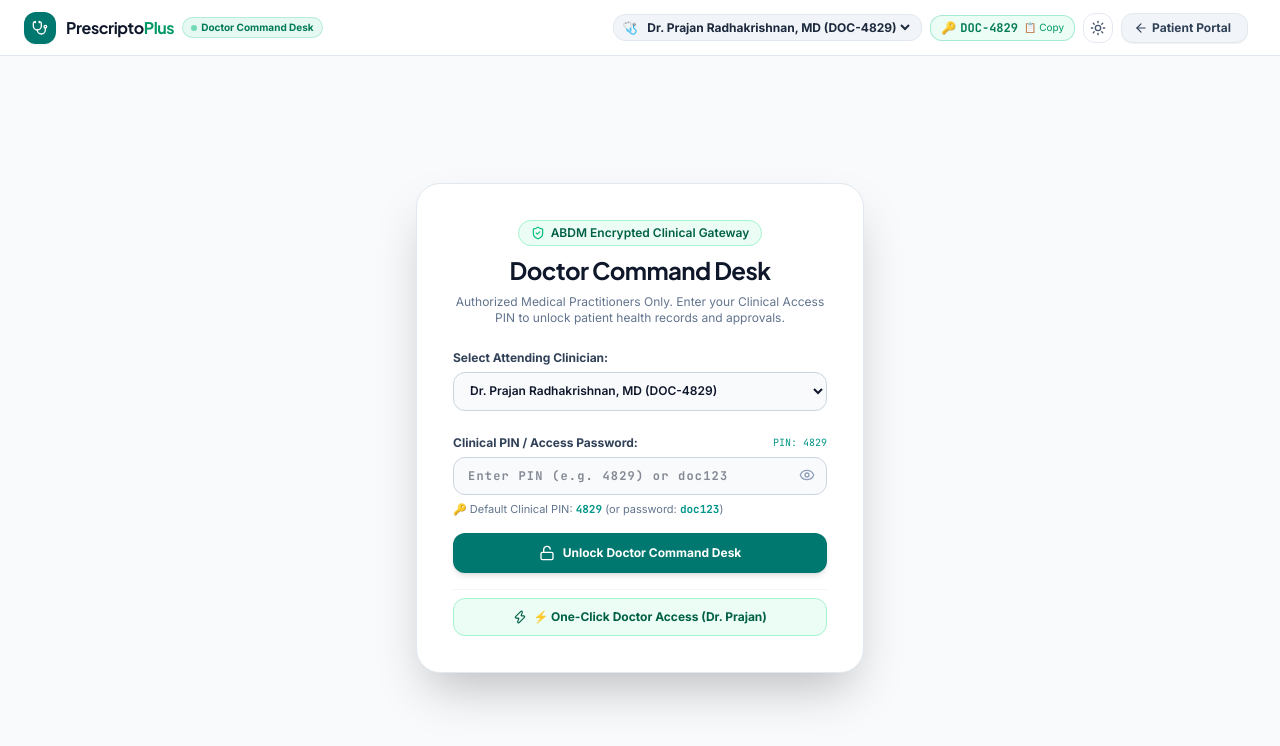
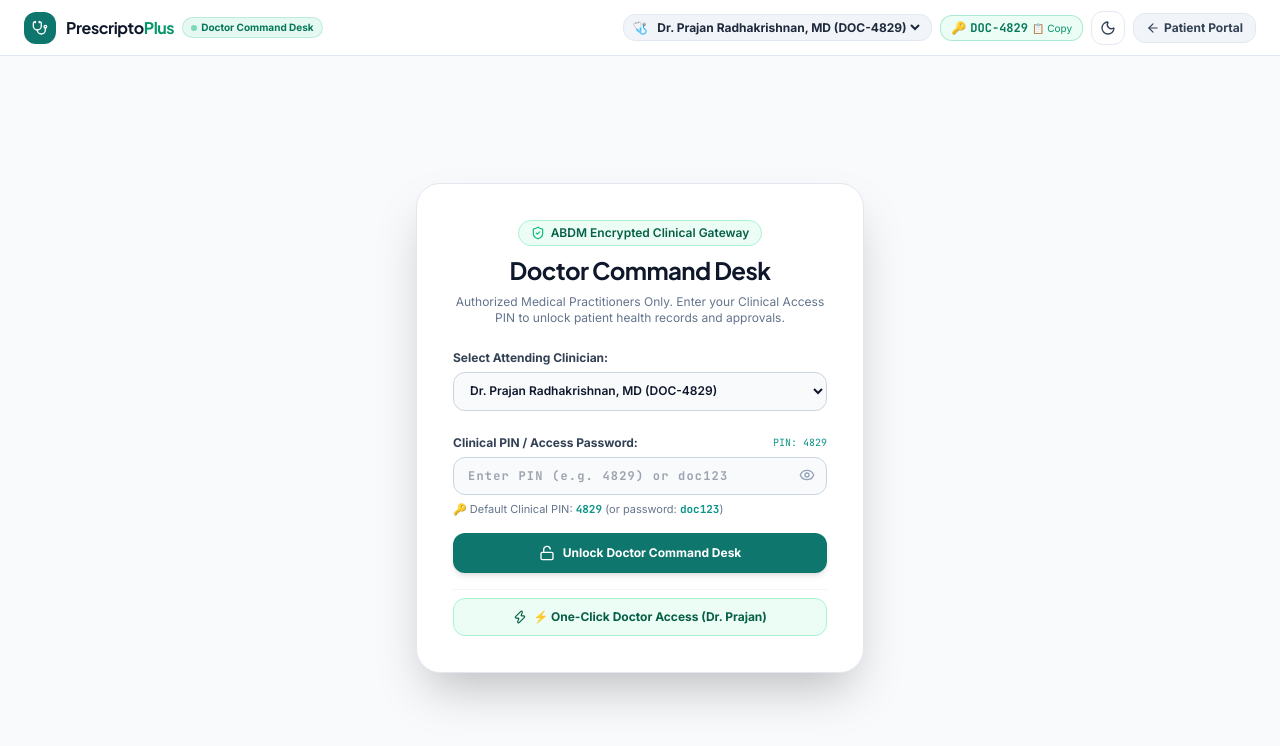
Before and after one commit to prajanexists-lang/prescripto, a website: page doctor-portal.html in a window 1280 px wide. Drawn offline with nearby package versions, Linux system fonts and the light colour scheme.

Commit message:
Fix dark/light mode toggle with default light theme and persist portal session across refreshes

```diff
--- a/doctor-portal.html
+++ b/doctor-portal.html
@@ -5,8 +5,45 @@
   <meta name="viewport" content="width=device-width, initial-scale=1.0">
   <title>PrescriptoPlus — Doctor Clinical Command Desk</title>
 
-  <!-- Tailwind CSS v4 Browser Build (Identical to Patient Portal) -->
-  <script src="https://cdn.jsdelivr.net/npm/@tailwindcss/browser@4"></script>
+  <!-- Tailwind CSS with class-based Dark Mode -->
+  <script src="https://cdn.tailwindcss.com"></script>
+  <script>
+    tailwind.config = {
+      darkMode: 'class',
+      theme: {
+        extend: {
+          fontFamily: {
+            sans: ['Inter', '"Plus Jakarta Sans"', 'sans-serif'],
+            heading: ['"Plus Jakarta Sans"', 'sans-serif'],
+            mono: ['"JetBrains Mono"', 'monospace']
+          },
+          colors: {
+            prescripto: {
+              canvas: '#051814',
+              surface: '#0a231f',
+              card: '#0b2420',
+              border: '#133d36',
+              borderHover: '#1c554b',
+              accent: '#14b8a6',
+              emerald: '#10b981',
+              muted: '#8ea7a3'
+            }
+          }
+        }
+      }
+    };
+
+    // Immediate Light Mode default check (prevents flash & persists across refreshes)
+    (function() {
+      const savedTheme = localStorage.getItem('careconnect_theme');
+      // Default to LIGHT mode unless explicitly saved as 'dark'
+      if (savedTheme === 'dark') {
+        document.documentElement.classList.add('dark');
+      } else {
+        document.documentElement.classList.remove('dark');
+      }
+    })();
+  </script>
 
   <!-- Lucide Icons -->
   <script src="https://unpkg.com/lucide@latest"></script>
@@ -80,9 +117,9 @@
         </button>
 
         <!-- Theme Toggle Button -->
-        <button onclick="toggleTheme()" class="p-1.5 rounded-xl border border-slate-200 dark:border-[#17433c] text-slate-600 dark:text-teal-200 hover:bg-slate-100 dark:hover:bg-[#0b2420] transition-colors cursor-pointer" title="Toggle Theme">
-          <i data-lucide="moon" class="w-4 h-4 hidden dark:block"></i>
-          <i data-lucide="sun" class="w-4 h-4 block dark:hidden"></i>
+        <button onclick="toggleTheme()" class="p-2 rounded-xl border border-slate-200 dark:border-[#17433c] text-slate-600 dark:text-teal-200 hover:bg-slate-100 dark:hover:bg-[#0b2420] transition-colors cursor-pointer flex items-center justify-center" title="Toggle Light / Dark Mode">
+          <i data-lucide="moon" class="w-4 h-4 text-slate-700 block dark:hidden"></i>
+          <i data-lucide="sun" class="w-4 h-4 text-amber-400 hidden dark:block"></i>
         </button>
 
         <!-- Link to Patient Portal -->
@@ -403,7 +440,9 @@
 
     // ================= PASSWORD AUTHENTICATION GATE =================
     function checkDoctorAuth() {
-      const isAuth = sessionStorage.getItem('prescripto_doctor_auth') === 'true';
+      // Check both localStorage and sessionStorage so login persists across refreshes
+      const isAuth = localStorage.getItem('prescripto_doctor_auth') === 'true' ||
+                     sessionStorage.getItem('prescripto_doctor_auth') === 'true';
       const authView = document.getElementById('doctor-auth-view');
       const mainView = document.getElementById('doctor-main-view');
       const lockBtn = document.getElementById('nav-lock-btn');
@@ -414,11 +453,23 @@
         mainView.classList.remove('hidden');
         lockBtn.classList.remove('hidden');
         docSwitcher.classList.remove('hidden');
+
+        // Restore selected doctor if saved
+        const savedDocCode = localStorage.getItem('careconnect_doctor_code') || 'DOC-4829';
+        if (DOCTOR_REGISTRY[savedDocCode]) {
+          handleDoctorSwitch(savedDocCode, false);
+        }
+
+        // Restore active workspace tab if saved
+        const savedTab = localStorage.getItem('careconnect_doctor_tab') || 'prescriptions';
+        switchTab(savedTab);
+
         fetchDeskData();
       } else {
         authView.classList.remove('hidden');
         mainView.classList.add('hidden');
         lockBtn.classList.add('hidden');
+        docSwitcher.classList.add('hidden');
       }
       lucide.createIcons();
     }
@@ -432,6 +483,7 @@
       const validPass = ["doc123", "doctor", "prescripto", "admin"];
 
       if (validPins.includes(pin.trim()) || validPass.includes(pin.trim().toLowerCase()) || pin.trim().length === 4) {
+        localStorage.setItem('prescripto_doctor_auth', 'true');
         sessionStorage.setItem('prescripto_doctor_auth', 'true');
         handleDoctorSwitch(docCode);
         checkDoctorAuth();
@@ -443,6 +495,7 @@
     }
 
     function quickDoctorLogin(code = 'DOC-4829') {
+      localStorage.setItem('prescripto_doctor_auth', 'true');
       sessionStorage.setItem('prescripto_doctor_auth', 'true');
       handleDoctorSwitch(code);
       checkDoctorAuth();
@@ -451,6 +504,7 @@
     }
 
     function lockDoctorDesk() {
+      localStorage.removeItem('prescripto_doctor_auth');
       sessionStorage.removeItem('prescripto_doctor_auth');
       checkDoctorAuth();
       showToast("🔒 Doctor Command Desk locked.");
@@ -464,10 +518,11 @@
     }
 
     // ================= DOCTOR SWITCHER =================
-    function handleDoctorSwitch(code) {
+    function handleDoctorSwitch(code, shouldFetch = true) {
       const doc = DOCTOR_REGISTRY[code];
       if (doc) {
         currentDoctorProfile = doc;
+        localStorage.setItem('careconnect_doctor_code', doc.code);
 
         const selectHeader = document.getElementById('activeDoctorSelect');
         if (selectHeader) selectHeader.value = doc.code;
@@ -483,10 +538,12 @@
         const titleDisp = document.getElementById('panelDoctorNameTitle');
         if (titleDisp) titleDisp.innerText = `🩺 ${doc.name}'s Clinical Panel`;
 
-        renderConnectionRequests();
-        renderPrescriptions();
-        fetchPatients();
-        fetchCallingSessions();
+        if (shouldFetch) {
+          renderConnectionRequests();
+          renderPrescriptions();
+          fetchPatients();
+          fetchCallingSessions();
+        }
       }
     }
 
@@ -498,6 +555,8 @@
     // ================= TABS NAVIGATION =================
     function switchTab(tab) {
       activeTab = tab;
+      localStorage.setItem('careconnect_doctor_tab', tab);
+
       const btnRx = document.getElementById('tab-btn-prescriptions');
       const btnPat = document.getElementById('tab-btn-patients');
       const btnCalls = document.getElementById('tab-btn-calls');
@@ -1399,15 +1458,19 @@
     function toggleTheme() {
       const isDark = document.documentElement.classList.toggle('dark');
       localStorage.setItem('careconnect_theme', isDark ? 'dark' : 'light');
+      lucide.createIcons();
+      showToast(`Switched to ${isDark ? 'Dark Mode' : 'Light Mode'}`);
     }
 
     function initTheme() {
       const saved = localStorage.getItem('careconnect_theme');
-      if (saved === 'dark' || (!saved && window.matchMedia('(prefers-color-scheme: dark)').matches)) {
+      // Strictly default to LIGHT mode unless explicitly saved as 'dark'
+      if (saved === 'dark') {
         document.documentElement.classList.add('dark');
       } else {
         document.documentElement.classList.remove('dark');
       }
+      lucide.createIcons();
     }
 
     function showToast(msg, isError = false) {
@@ -1478,7 +1541,9 @@
 
       // Poll connection requests, scanned prescriptions, and AI calling sessions every 2.5 seconds
       setInterval(() => {
-        if (sessionStorage.getItem('prescripto_doctor_auth') === 'true') {
+        const isAuth = localStorage.getItem('prescripto_doctor_auth') === 'true' ||
+                       sessionStorage.getItem('prescripto_doctor_auth') === 'true';
+        if (isAuth) {
           fetchConnectionRequests();
           fetchPrescriptions();
           fetchCallingSessions();
```
